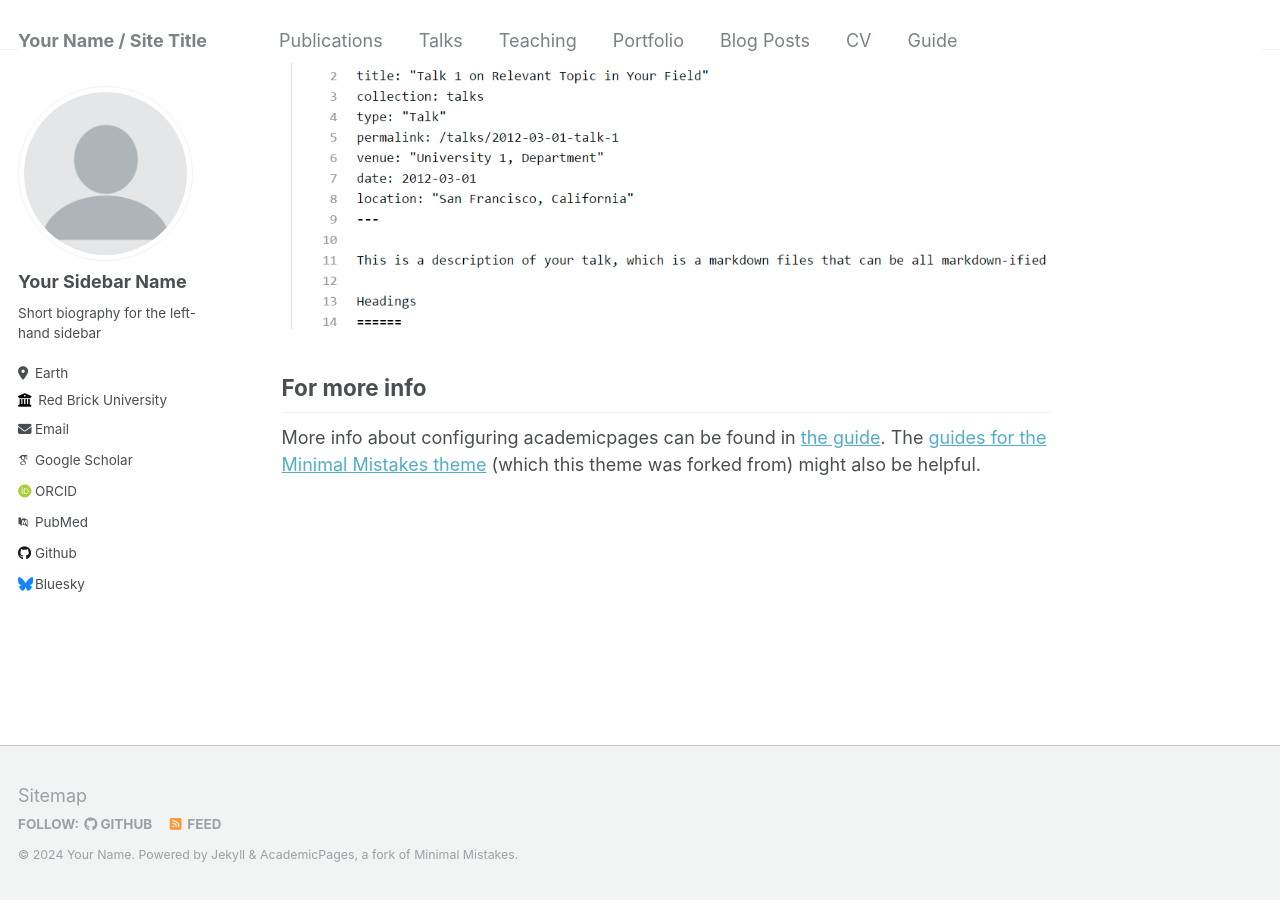
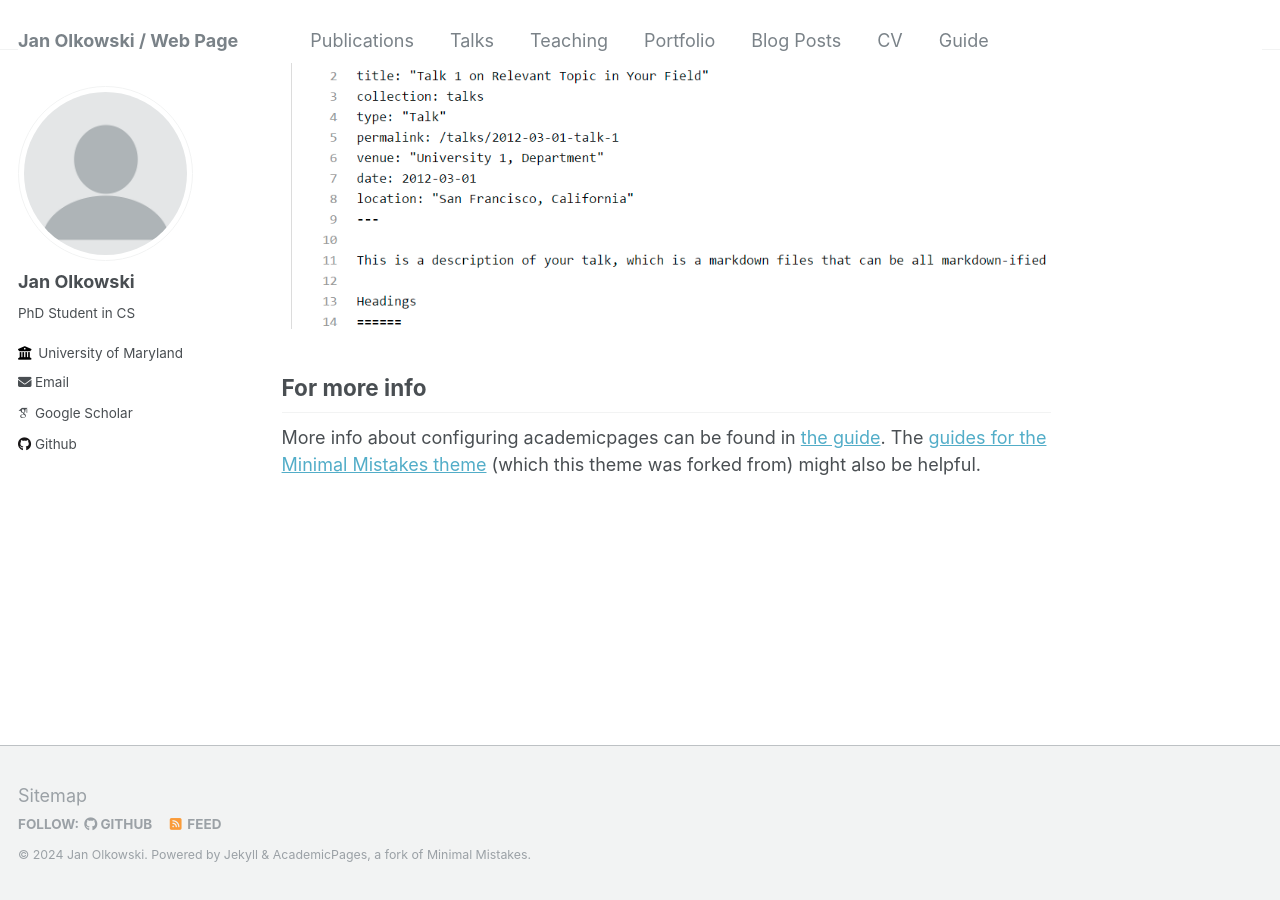
Before and after one commit to janolkowski/janolkowski.github.io, a Jekyll site: the page built from _pages/about.md, in a window 1280 px wide and 900 px high, scrolled down 2640 px. Built offline with Jekyll 4.4.1, drawn with Linux system fonts in a browser that asks for light colours; some web fonts are replaced.

Commit message:
Update _config.yml

```diff
--- a/_config.yml
+++ b/_config.yml
@@ -8,13 +8,13 @@
 
 # Basic Site Settings
 locale                   : "en-US"
-title                    : "Your Name / Site Title"
+title                    : "Jan Olkowski / Web Page"
 title_separator          : "-"
-name                     : &name "Your Name"
+name                     : &name "Jan Olkowski"
 description              : &description "personal description"
-url                      : https://academicpages.github.io # the base hostname & protocol for your site e.g. "https://mmistakes.github.io"
+url                      : https://janolkowski.github.io # the base hostname & protocol for your site e.g. "https://mmistakes.github.io"
 baseurl                  : "" # the subpath of your site, e.g. "/blog"
-repository               : "academicpages/academicpages.github.io"
+repository               : "janolkowski/janolkowski.github.io"
 
 # Site Author - The following control what appear as part of the author content on the side bar.
 #               If a field is blank the icon and link will not appear, otherwise it will be shown.
@@ -22,20 +22,21 @@ repository               : "academicpages/academicpages.github.io"
 author:
   # Biographic information
   avatar           : "profile.png"
-  name             : "Your Sidebar Name"
+  name             : "Jan Olkowski"
   pronouns         : # example: "she/her"
-  bio              : "Short biography for the left-hand sidebar"
-  location         : "Earth"
-  employer         : "Red Brick University"
+  bio              : "PhD Student in CS"
+  location         : #"Earth"
+  employer         : "University of Maryland"
   uri              : # URL
-  email            : "none@example.org"
+  email            : "olkowski@umd.edu"
 
   # Academic websites
   arxiv            : # URL - Update with the correct link to your profile
-  googlescholar    : "https://scholar.google.com/citations?user=PS_CX0AAAAAJ"
+  googlescholar    : "https://scholar.google.com/citations?user=9H6RiLsAAAAJ&hl=en"
+  dblp             : "https://dblp.org/pid/275/8639.html"
   impactstory      : # URL
-  orcid            : "http://orcid.org/yourorcidurl"
-  pubmed           : "https://www.ncbi.nlm.nih.gov/pubmed/?term=john+snow"
+  orcid            : #"http://orcid.org/yourorcidurl"
+  pubmed           : #"https://www.ncbi.nlm.nih.gov/pubmed/?term=john+snow"
   researchgate     : # URL
 
   # Repositories and software development
@@ -47,7 +48,7 @@ author:
   stackoverflow    : # User number or user number and name (i.e., use "1" or "1/jeff-atwood")
 
   # Social media
-  bluesky          : "bsky.app" # Replace this with you Bluesky username
+  bluesky          : #"bsky.app" # Replace this with you Bluesky username
   facebook         : # Username
   flickr           : # Username
   foursquare       : # Username
```
